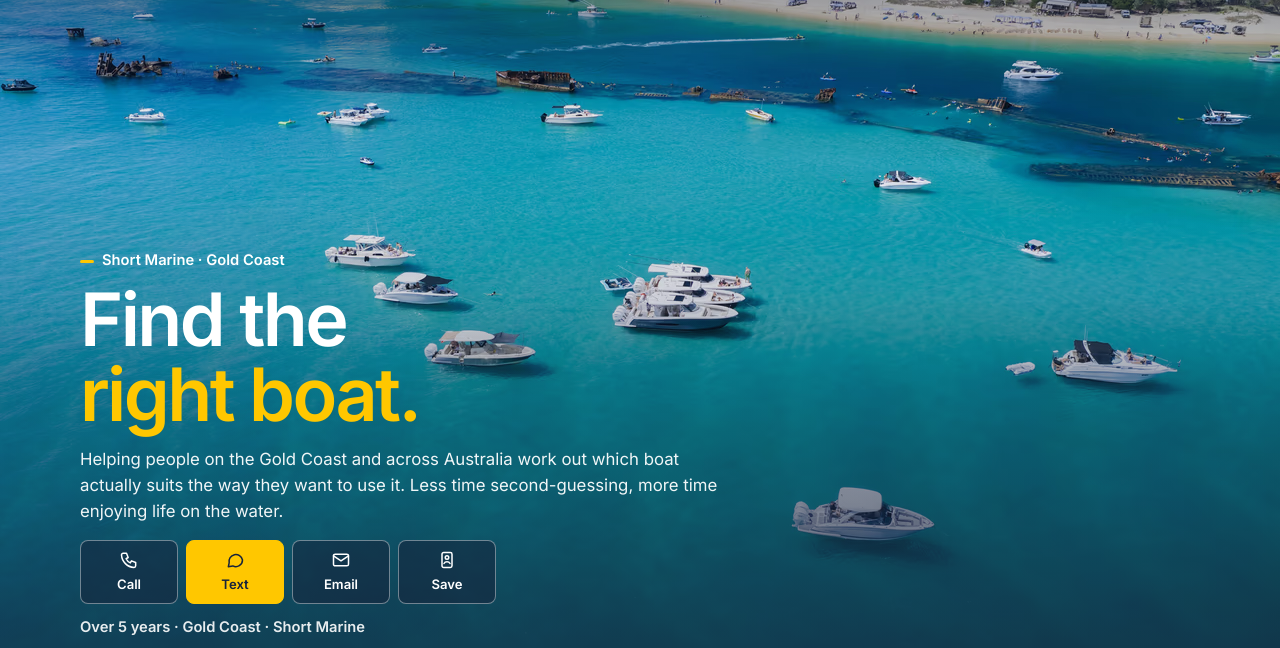
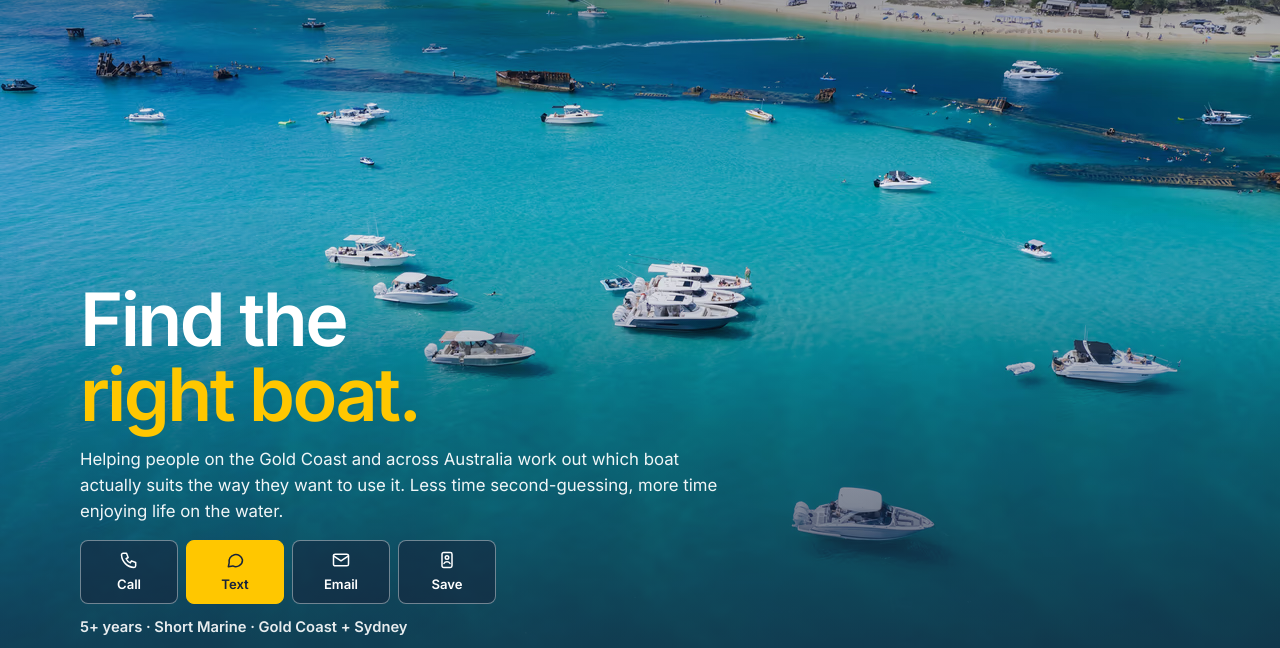
Before and after one commit to baileywilson2305-code/bailey-wilson-site, a website built with Vite: page index.html in a window 1280 px wide. Shown: the part 69-717 px from the top of the page. Built offline with nearby package versions, Linux system fonts and the light colour scheme; files whose address does not match are found by name.

Commit message:
Hero: drop eyebrow, update proof line

```diff
--- a/index.html
+++ b/index.html
@@ -77,7 +77,6 @@
       </picture>
       <div class="hero-shade" aria-hidden="true"></div>
       <div class="hero-copy">
-        <p class="eyebrow">Short Marine · Gold Coast</p>
         <h1 id="hero-title">
           <span>Find the</span>
           <span class="gold">right boat.</span>
@@ -101,7 +100,7 @@
             Save
           </a>
         </div>
-        <p class="proof">Over 5 years · Gold Coast · Short Marine</p>
+        <p class="proof">5+ years · Short Marine · Gold Coast + Sydney</p>
           <ul class="socials socials-hero" aria-label="Bailey on social media">
             <li><a href="https://www.instagram.com/baileywilsonboats/" rel="noopener noreferrer" aria-label="Instagram, @baileywilsonboats"><svg aria-hidden="true" viewBox="0 0 24 24" fill="currentColor"><path d="M12 2.16c3.2 0 3.58.01 4.85.07 3.25.15 4.77 1.69 4.92 4.92.06 1.27.07 1.65.07 4.85s-.01 3.58-.07 4.85c-.15 3.23-1.67 4.77-4.92 4.92-1.27.06-1.65.07-4.85.07s-3.58-.01-4.85-.07c-3.26-.15-4.77-1.7-4.92-4.92C2.17 15.58 2.16 15.2 2.16 12s.01-3.58.07-4.85c.15-3.26 1.67-4.77 4.92-4.92C8.42 2.17 8.8 2.16 12 2.16M12 0C8.74 0 8.33.01 7.05.07 2.7.27.27 2.69.07 7.05.01 8.33 0 8.74 0 12s.01 3.67.07 4.95c.2 4.36 2.62 6.78 6.98 6.98C8.33 23.99 8.74 24 12 24s3.67-.01 4.95-.07c4.35-.2 6.78-2.62 6.98-6.98.06-1.28.07-1.69.07-4.95s-.01-3.67-.07-4.95C23.73 2.69 21.31.27 16.95.07 15.67.01 15.26 0 12 0zm0 5.84a6.16 6.16 0 1 0 0 12.32 6.16 6.16 0 0 0 0-12.32zM12 16a4 4 0 1 1 0-8 4 4 0 0 1 0 8zm6.41-11.85a1.44 1.44 0 1 0 0 2.88 1.44 1.44 0 0 0 0-2.88z"/></svg></a></li>
             <li><a href="https://www.tiktok.com/@baileywilsonboats" rel="noopener noreferrer" aria-label="TikTok, @baileywilsonboats"><svg aria-hidden="true" viewBox="0 0 24 24" fill="currentColor"><path d="M16.6 5.82s.51.5 0 0A4.28 4.28 0 0 1 15.54 3h-3.09v12.4a2.59 2.59 0 0 1-2.59 2.5c-1.42 0-2.6-1.16-2.6-2.6 0-1.72 1.66-3.01 3.37-2.48V9.66c-3.45-.46-6.47 2.22-6.47 5.64 0 3.33 2.76 5.7 5.69 5.7 3.14 0 5.69-2.55 5.69-5.7V8.83a7.35 7.35 0 0 0 4.3 1.38V7.14a4.22 4.22 0 0 1-3.24-1.32z"/></svg></a></li>
```
Also changed, not shown: dist/index.html.
